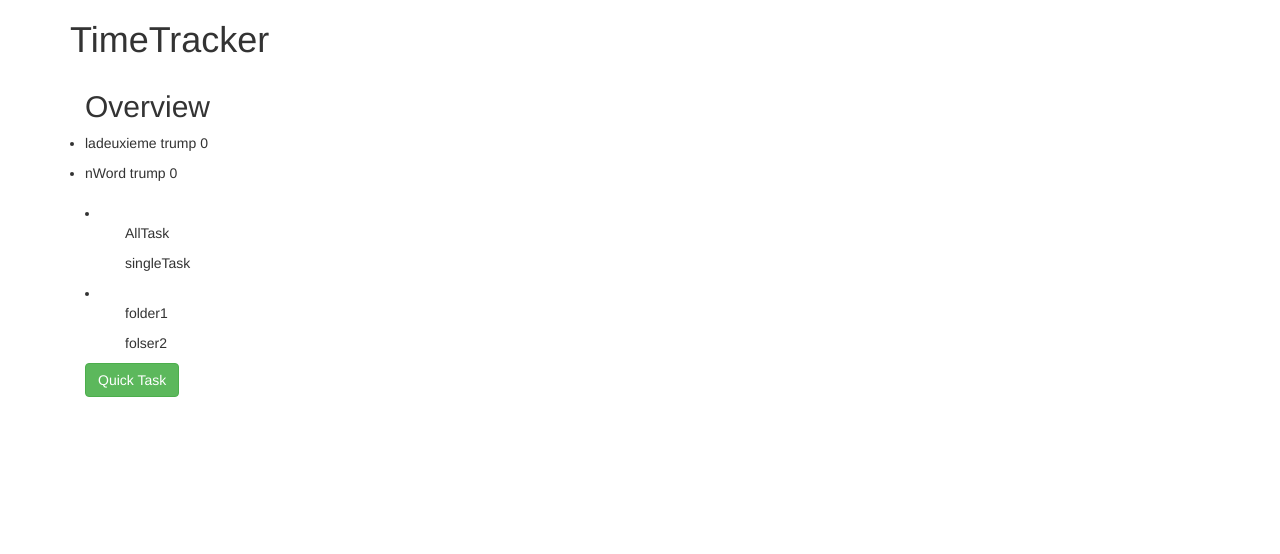
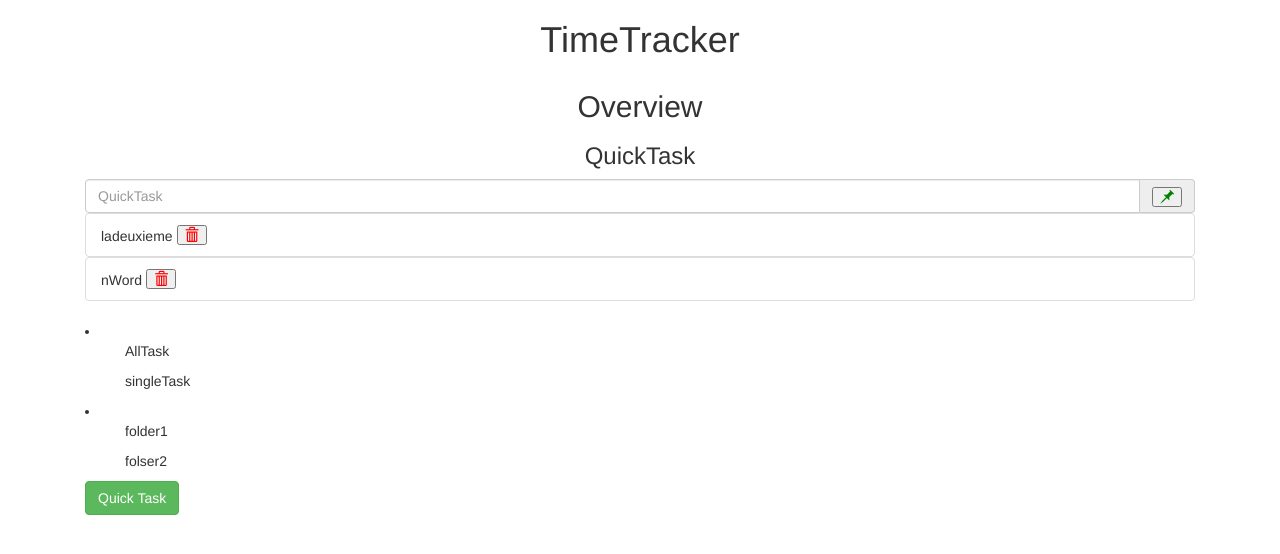
Before and after one commit to PFHAU/TimeTracker, an Angular app: page /overview in a window 1280 px wide. Shown: the top 554 px of the page. Built offline with nearby package versions, Linux system fonts and the light colour scheme.

Commit message:
local storage and task add

```diff
--- a/src/app/app.component.html
+++ b/src/app/app.component.html
@@ -2,7 +2,9 @@
 <div class="container">
   <div class="row">
     <div class="col-xs-12">
-      <h1>TimeTracker</h1>
+
+        <h1 align="center">TimeTracker</h1>
+
       <router-outlet></router-outlet>
     </div>
   </div>
--- a/src/app/overview/overview.component.html
+++ b/src/app/overview/overview.component.html
@@ -1,12 +1,22 @@
 <div class="col-xs-12">
-<h2>Overview</h2>
+<h2 align="center">Overview</h2>
+<h3 align="center">QuickTask</h3>
+<div style=overflow-y:scroll>
+<div class="input-group">
+    <input class="form-control" type="text" placeholder="QuickTask" #taskTitle>
+    <div class="input-group-addon" >
+    <button class="glyphicon glyphicon-pushpin" style="color:green" (click)="addTask(taskTitle)" ></button>
+    </div>
+</div>
 <ul class=list-group>
-    <app-single-task *ngFor="let task of tasks"
+    <div *ngFor="let task of tasks">
+    <app-single-task *ngIf="task.folder=='QuickTask'"
     [taskName]="task.name"
     [taskFolder]="task.folder"
     [taskCompteur]="task.compteur"
     [taskId]='task.id'
 ></app-single-task>
+    </div>
 </ul>
 
 
@@ -21,6 +31,7 @@
     <ul>folder1</ul>
     <ul>folser2</ul>
 </li>
+</div>
 <button class="btn btn-success"
           > Quick Task</button>
         </div>
--- a/src/app/overview/overview.component.ts
+++ b/src/app/overview/overview.component.ts
@@ -1,6 +1,7 @@
 import { Component, OnInit, Input } from '@angular/core';
 import { Subscription } from 'rxjs'
 import {TaskService} from "../service/task.service";
+import { LocalStorageService } from '../service/local-storage.service';
 
 @Component({
   selector: 'app-overview',
@@ -16,7 +17,9 @@ export class OverviewComponent implements OnInit {
   @Input() taskFolder: string;
   @Input() taskId: number;
 
-  constructor(private taskService: TaskService) { }
+  constructor(private taskService: TaskService,
+              private localStorageService: LocalStorageService
+    ) { }
 
   ngOnInit(){
     this.taskSubscription = this.taskService.tasksSubject.subscribe(
@@ -30,4 +33,17 @@ export class OverviewComponent implements OnInit {
   ngOnDestroy(){
     this.taskSubscription.unsubscribe();
   }
+
+  addTask(taskTitle){
+    const nTask={
+      id:3,
+      name: taskTitle.value,
+      compteur: 0,
+      folder:"QuickTask"
+    }
+    this.taskService.addTask(nTask);
+
+    taskTitle.value='';
+  }
+
 }
--- /dev/null
+++ b/src/app/service/local-storage.service.ts
@@ -0,0 +1,20 @@
+import {Injectable} from '@angular/core';
+import { Task } from '../model/Task.model';
+
+
+@Injectable({
+    providedIn: 'root'
+})
+export class LocalStorageService{
+    constructor(){}
+    tasks:object[]=[];
+
+    stockTask(task:Task ){
+        try{
+            this.tasks.push(task);
+            localStorage.tasks = JSON.stringify(this.tasks);
+        } catch(error){
+            console.error("Impossible to save data in localStorage", error);
+        }
+    }
+}
--- a/src/app/service/task.service.ts
+++ b/src/app/service/task.service.ts
@@ -1,6 +1,9 @@
 import { Subject } from 'rxjs/Subject';
 import { Injectable } from '@angular/core';
+import { Task } from '../model/Task.model';
 
+
+@Injectable()
 export class TaskService{
 
     tasksSubject = new Subject<any[]>();
@@ -15,18 +18,23 @@ export class TaskService{
         id: 2,
         name: "ladeuxieme",
         compteur: 0,
-        folder: "trump"
+        folder: "QuickTask"
         },
         {
         id: 3,
         name: "nWord",
         compteur: 0,
-        folder: "trump"
+        folder: "QuickTask"
         }
     ]
 
     constructor() { }
 
+    addTask(taskToAdd: Task){
+        this.tasks.unshift(taskToAdd);
+        this.emitTaskSubject();
+    }
+
     emitTaskSubject(){
         this.tasksSubject.next(this.tasks.slice());
       }
--- a/src/app/single-task/single-task.component.html
+++ b/src/app/single-task/single-task.component.html
@@ -1,4 +1,5 @@
-<li class="list-group-item-primary list-group-item': true"
-*ngIf="taskFolder=='trump'">
-<p>{{taskName}} {{taskFolder}} {{taskCompteur}}</p>
+<li class="list-group-item justify-content-between">
+{{taskName}}
+ <button class="glyphicon glyphicon-trash" style="color:red"></button>
+
 </li>
```
